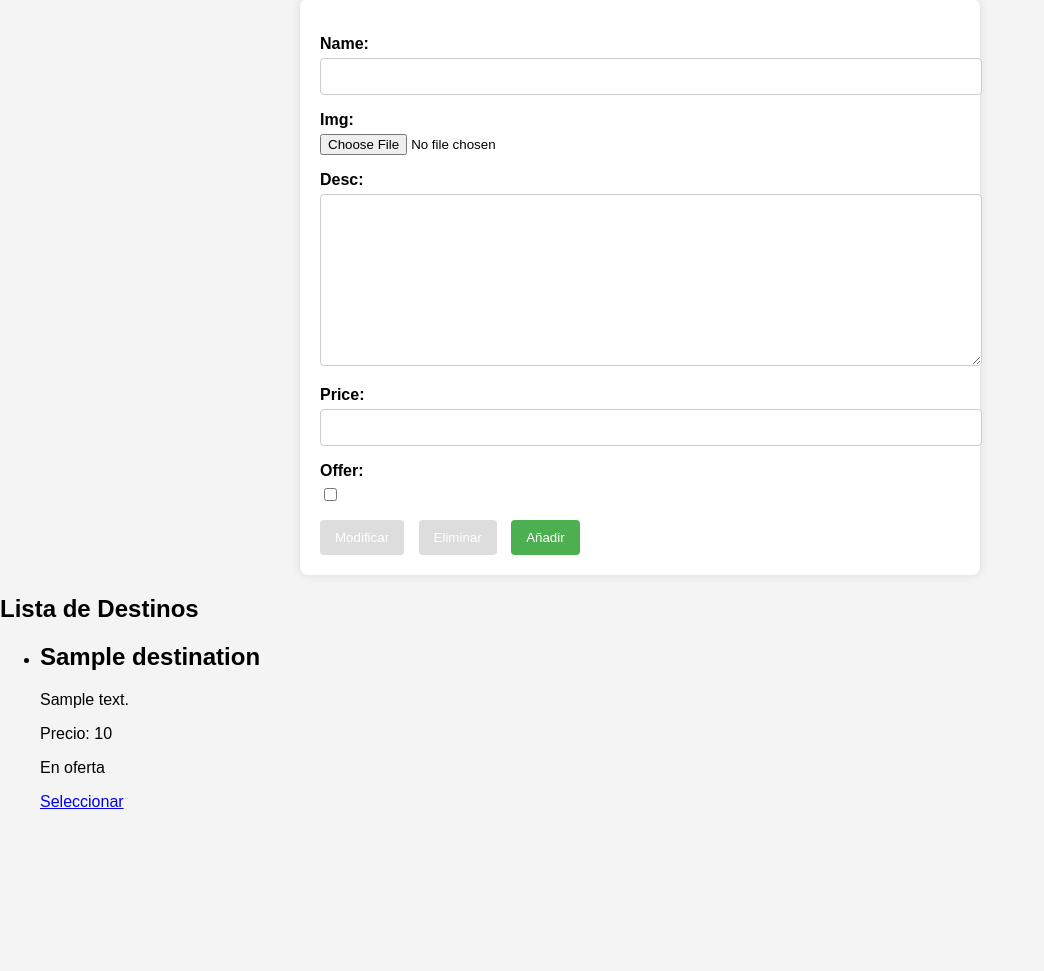
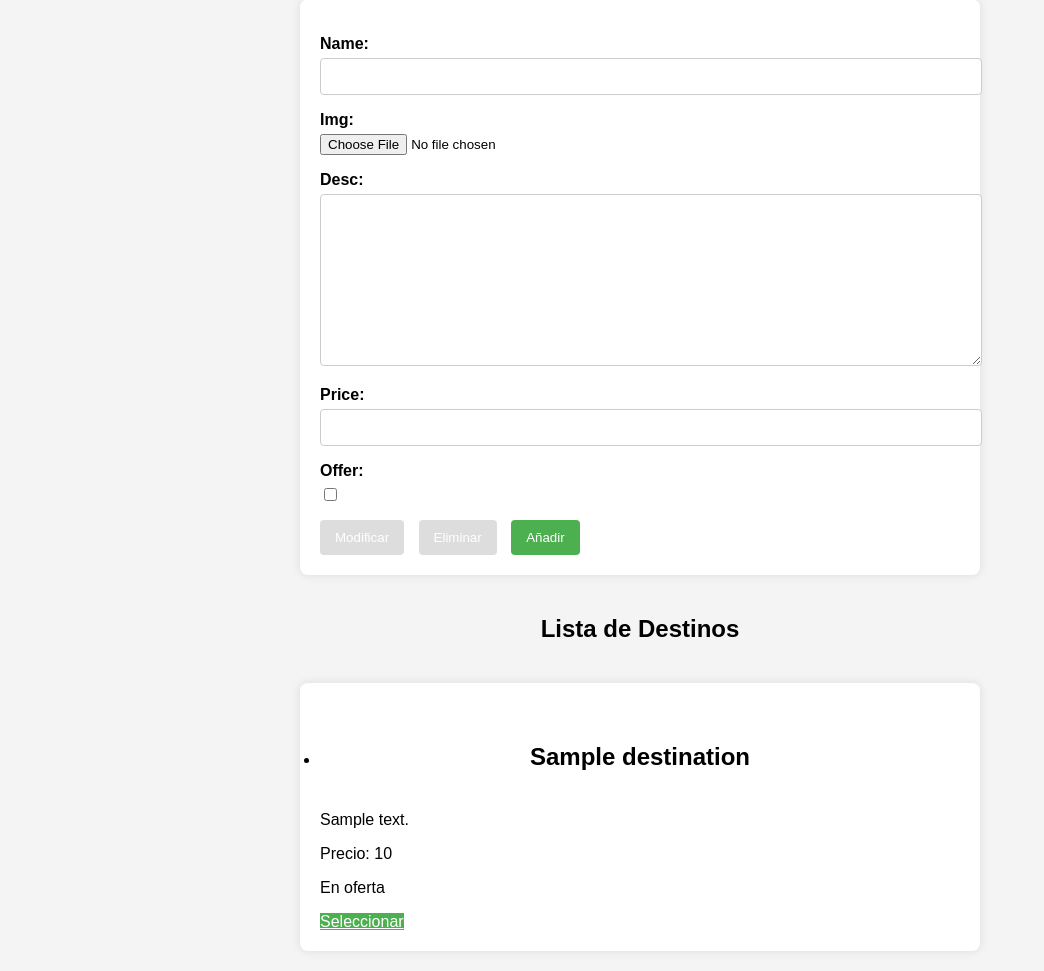
Before and after one commit to FernandoGarambelM/Destinos_turisticos, a Django app: page /gestionar/ in a window 1280 px wide. Shown: the part 121-1092 px from the top of the page, without its empty margins (0-1044 px from the left). Before the commit the page ends 930 px from the top, so only its background shows below. Run offline with Django 5.2, Linux system fonts and the light colour scheme; tables that the repository leaves empty hold one stand-in row (values such as "Sample post").

Commit message:
Modificando stilos para la pagina

```diff
--- a/destinos_turisticos/static/css/styles.css
+++ b/destinos_turisticos/static/css/styles.css
@@ -11,7 +11,23 @@ h1 {
     background-color: #4CAF50;
     color: white;
 }
+h2 {
+    text-align: center;
+    padding: 20px;
+}
+a {
+    background-color: #4CAF50;
+    color: white;
+}
 
+ul {
+    width: 50%;
+    margin: 20px auto;
+    padding: 20px;
+    background: white;
+    border-radius: 8px;
+    box-shadow: 0 0 10px rgba(0, 0, 0, 0.1);
+}
 form {
     width: 50%;
     margin: 20px auto;
```
